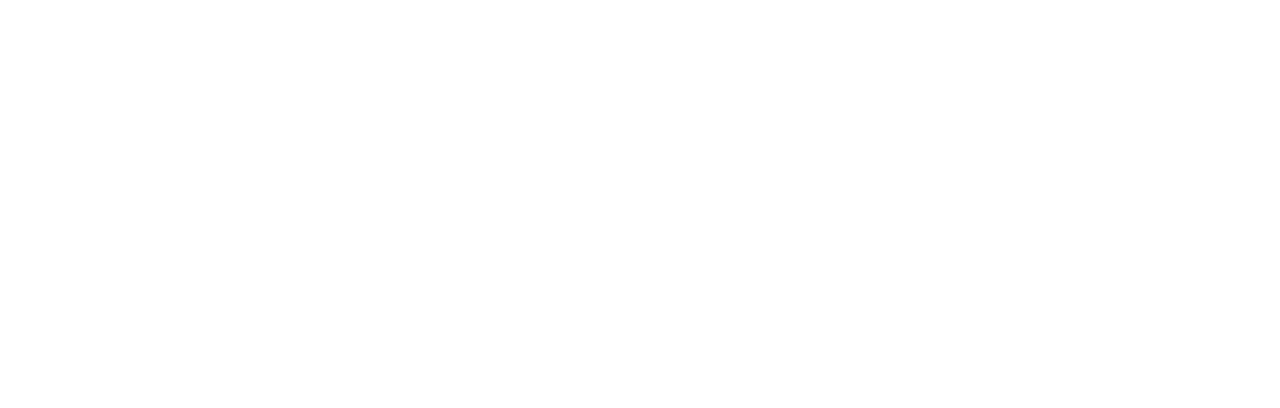
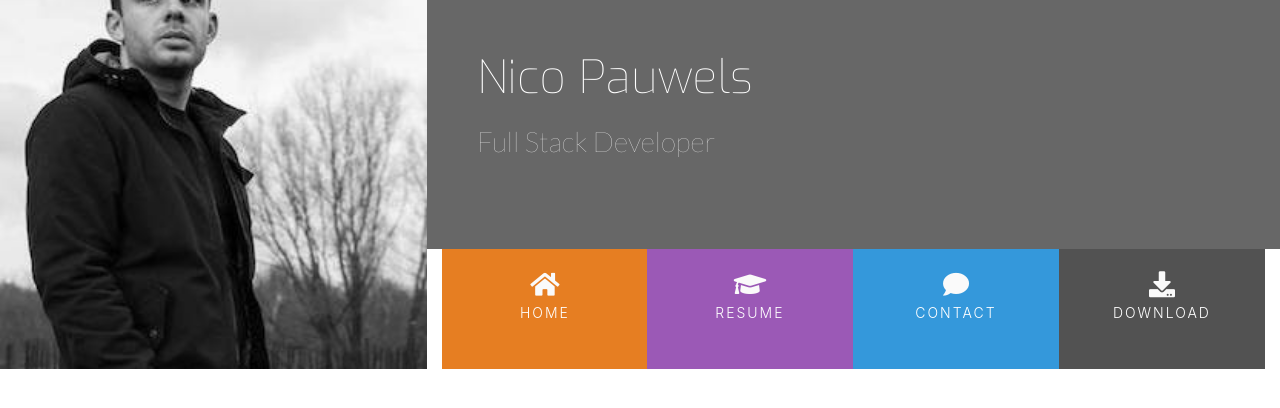
Before and after one commit to NicoPauwels/My-CV, a plain HTML site: page index.html in a window 1280 px wide. Drawn offline with nearby package versions, Linux system fonts and the light colour scheme.

Commit message:
Header Completed

```diff
--- /dev/null
+++ b/assets/css/style.css
@@ -0,0 +1,118 @@
+@import url('https://fonts.googleapis.com/css2?family=Lato:100,200,300,400,500,600,700|Exo:100,200,300,400,500,600,700');
+
+/*-----------------------------------------Colours */
+
+.bg-color-name-title {
+    background-color: #676767;
+}
+
+.ui-menu-color-home {
+    background-color:  #e67e22;
+}
+
+.ui-menu-color-resume {
+    background-color:  #9b59b6;
+}
+
+.ui-menu-color-contact {
+    background-color:  #3498db;
+}
+
+.ui-menu-color-download {
+    background-color:  #525252;
+}
+
+
+/*-----------------------------------------Heading */
+
+header {
+    margin: 0;
+}
+
+.heading {
+    margin-left: 50px;
+}
+
+.logo {
+    background: url("../images/nico.jpg");
+    background-position: center;
+    background-repeat: no-repeat;
+    background-size: cover;
+    min-height: 360px;
+    transition: all .5s ease-in-out;
+    -moz-transition: all .5s ease-in-out;
+    -webkit-transition: all .5s ease-in-out;
+}
+
+.name {
+    font-family: "Exo", sans-serif;
+    font-weight: 100;
+    font-size: 46px;
+    margin-top: 50px;
+    color: #FFFFFF;
+}
+
+.title {
+    font-family: "Lato", sans-serif;
+    font-weight: 200;
+    font-size: 28px;
+    margin-top: 20px;
+    margin-bottom: 90px;
+    color: #FFFFFF;
+}
+
+.list-inline-item:not(:last-child) {
+    margin: 0;
+}
+
+.menucontainer {
+    font-size: 0;
+}
+
+#nav {
+    margin: 0;
+}
+
+
+#nav li {
+    font-size: 14px;
+    padding: 0;
+}
+
+.menuitem {
+    height: 120px;
+    text-align: center;
+    padding: 0;
+}
+
+.menuitem a {
+    width: 100%
+    text-decoration: none;
+    color: #FFFFFF;
+    height: 120px;
+}
+
+.menuitem a i {
+    padding-top: 22px;
+    display: block;
+    color: #fafafa;
+    font-size: 26px;
+}
+
+.menuitem span {
+    display: block;
+    width: 100%;
+    padding-top: 5px;
+    text-align: center;
+    text-transform: uppercase;
+    font-size: 14px;
+    font-weight: 300;
+    letter-spacing: 2px;
+}
+
+/*-----------------------------------------Hover.css */
+
+.hvr-sweep-to-bottom:before {
+    background: rgba(0,0,0,0.2);
+    height:120px;
+}
--- a/index.html
+++ b/index.html
@@ -5,9 +5,47 @@
     <meta name="viewport" content="width=device-width, initial-scale=1.0">
     <link rel="stylesheet" href="https://maxcdn.bootstrapcdn.com/bootstrap/4.2.1/css/bootstrap.min.css" type="text/css"/>
     <link rel="stylesheet" href="https://use.fontawesome.com/releases/v5.0.10/css/all.css" integrity="sha384-+d0P83n9kaQMCwj8F4RJB66tzIwOKmrdb46+porD/OvrJ+37WqIM7UoBtwHO6Nlg" crossorigin="anonoymous">
+    <link rel="stylesheet" href="https://cdnjs.cloudflare.com/ajax/libs/hover.css/2.3.1/css/hover-min.css" integrity="sha512-csw0Ma4oXCAgd/d4nTcpoEoz4nYvvnk21a8VA2h2dzhPAvjbUIK6V3si7/g/HehwdunqqW18RwCJKpD7rL67Xg==" crossorigin="anonymous"/>
+    <link rel="stylesheet" href="assets/css/style.css" type="text/css">
     <title>Nico</title>
 </head>
 <body>
+    <header>
+        <div class="row no-gutters">
+            <a href="index.html" class="col-md-4 logo"></a>
+            <div class="col-md-8">
+                <div class="row bg-color-name-title no-gutters">
+                    <div class="col heading">
+                        <h1 class="name">Nico Pauwels</h1>
+                        <h2 class="title">Full Stack Developer</h2>
+                    </div>
+                </div
+                <div class="row no-gutters">
+                    <div class="col">
+                        <ul id="nav" class="list-inline menucontainer">
+                            <li class="col-6 col-sm-3 ui-menu-color-home list-inline-item menuitem hvr-sweep-to-bottom">
+                                <a href="#" class="hvr-sweep-to-bottom"><i class="fa fa-home" aria-hidden="true"></i><span>Home</span></a>
+                            </li>
+                            <li class="col-6 col-sm-3 ui-menu-color-resume list-inline-item menuitem hvr-sweep-to-bottom">
+                                <a href="#"><i class="fa fa-graduation-cap" aria-hidden="true"></i><span>Resume</span></a>
+                            </li>
+                            <li class="col-6 col-sm-3 ui-menu-color-contact list-inline-item menuitem hvr-sweep-to-bottom">
+                                <a href="#"><i class="fa fa-comment" aria-hidden="true"></i><span>Contact</span></a>
+                            </li>
+                            <li class="col-6 col-sm-3 ui-menu-color-download list-inline-item menuitem hvr-sweep-to-bottom">
+                                <a href="#"><i class="fa fa-download" aria-hidden="true"></i><span>Download</span></a>
+                            </li>
+                        </ul>
+                    </div>
+                </div>
+            </div>
+        </div>
+    </header>
+    <section>
 
+    </section>
+    <footer>
+
+    </footer>
 </body>
 </html>
```
Also changed, not shown: assets/images/nico.jpg (added), 1 other file.
